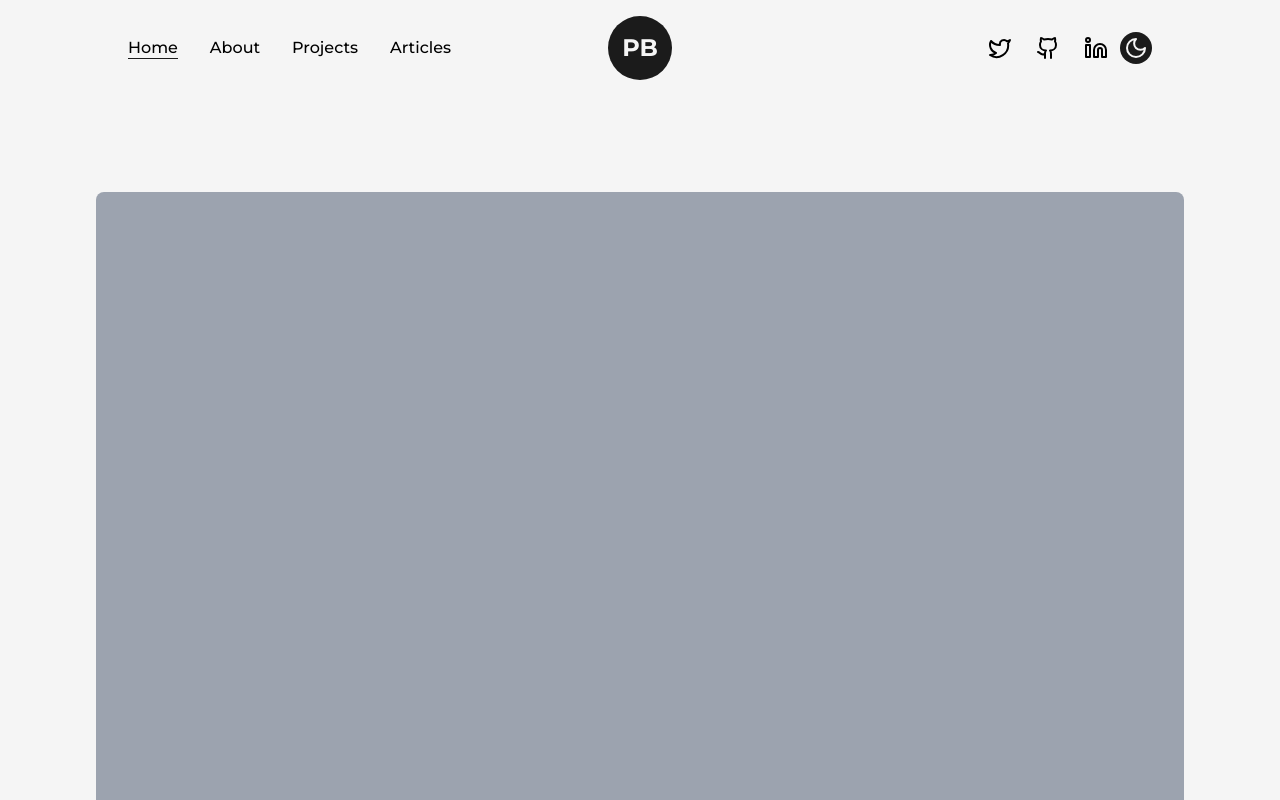
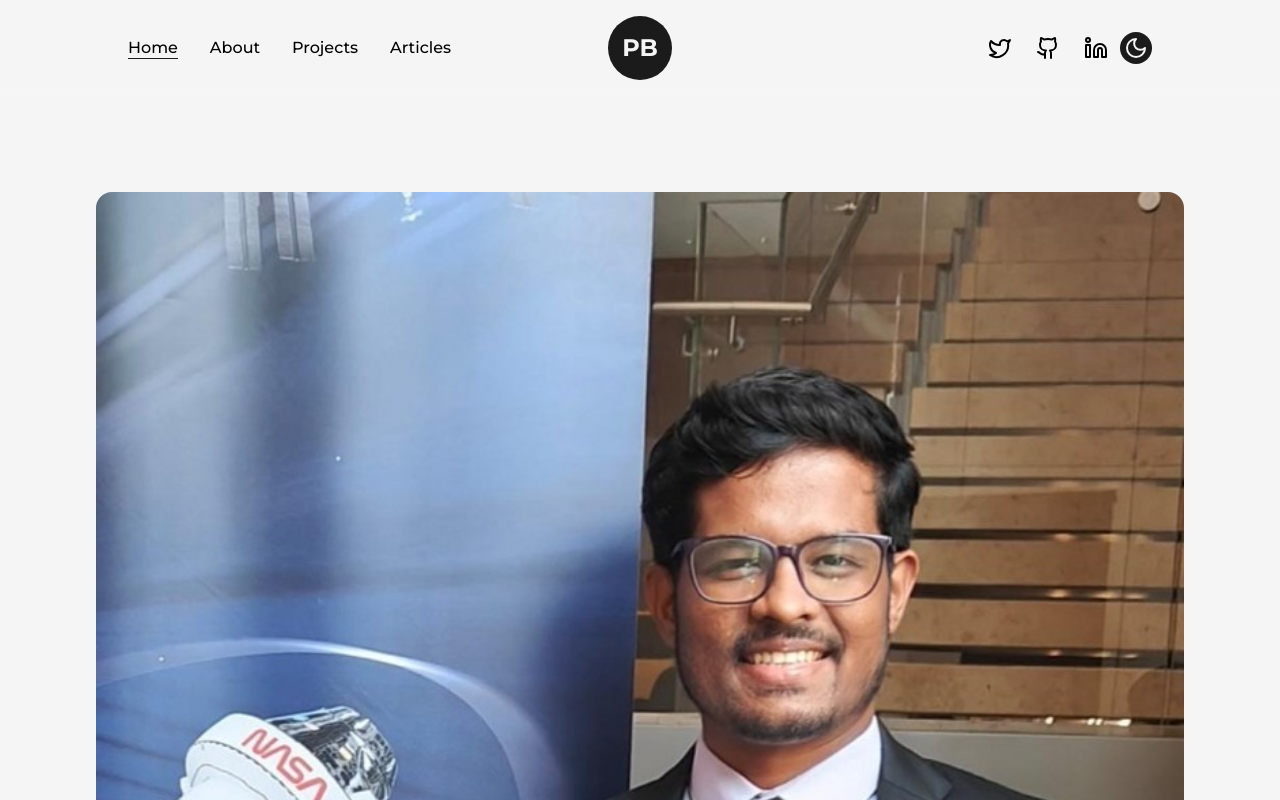
Before and after one commit to prathameshbarapatre5/Portfolio, a Next.js app: page / in a window 1280 px wide. Shown: the top 800 px of the page. Built offline with nearby package versions, Linux system fonts and the light colour scheme.

Commit message:
Update profile photo and fix assets

```diff
--- a/app/page.tsx
+++ b/app/page.tsx
@@ -6,7 +6,7 @@ import AnimatedText from '@/components/AnimatedText'
 import Link from 'next/link'
 import { LinkArrow } from '@/components/Icons' // Need to create this icon or remove
 import HireMe from '@/components/HireMe' // Need to create
-import lightBulb from '@/public/images/svgs/miscellaneous_icons_1.svg' // Placeholder import, will comment out
+// import lightBulb from '@/public/images/svgs/miscellaneous_icons_1.svg'
 
 // We will use standard generic content where images are missing
 
@@ -16,10 +16,15 @@ export default function Home() {
             <Layout className='pt-0 md:pt-16 sm:pt-8'>
                 <div className="flex items-center justify-between w-full lg:flex-col">
                     <div className='w-1/2 md:w-full'>
-                        {/* Image Placeholder */}
-                        <div className="w-full h-auto bg-gray-400 rounded-lg aspect-[3/4] flex items-center justify-center">
-                            <span className="text-white">Profile Image</span>
-                        </div>
+                        <Image
+                            src="/images/profile-photo.jpg"
+                            alt="Prathamesh Barapatre"
+                            width={500}
+                            height={700}
+                            className="w-full h-auto rounded-2xl md:inline-block md:w-full"
+                            priority
+                            sizes="(max-width: 768px) 100vw, 50vw"
+                        />
                     </div>
                     <div className='w-1/2 flex flex-col items-center self-center lg:w-full lg:text-center'>
                         <AnimatedText text="Turning Vision Into Reality With Code And Engineering." className='!text-6xl !text-left xl:!text-5xl lg:!text-center lg:!text-6xl md:!text-5xl sm:!text-3xl' />
```
Also changed, not shown: public/images/profile-photo.jpg (added).
